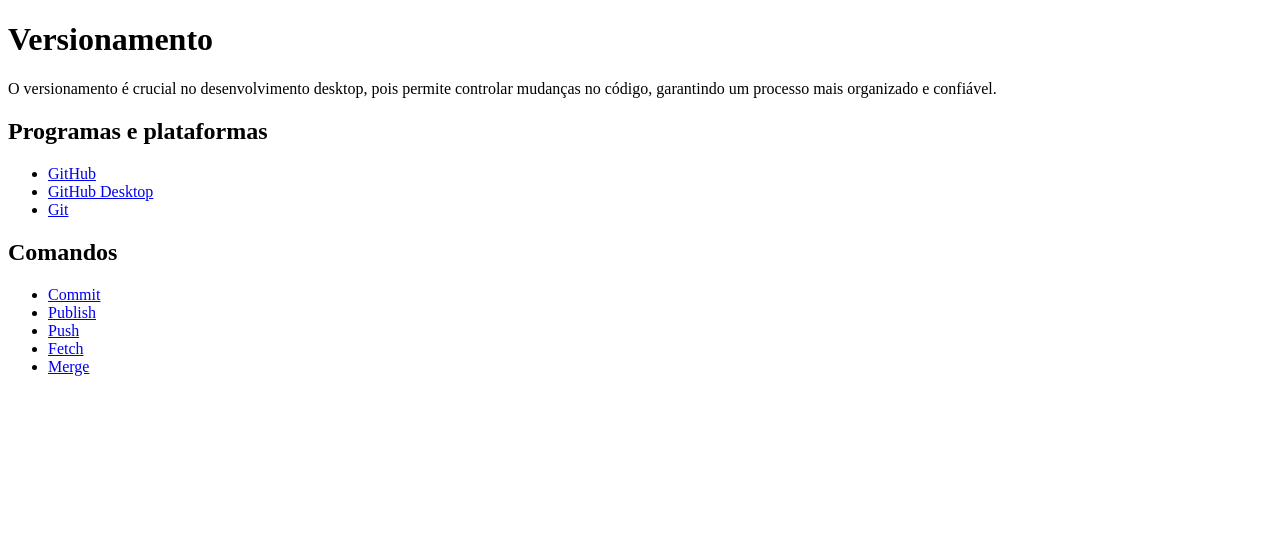
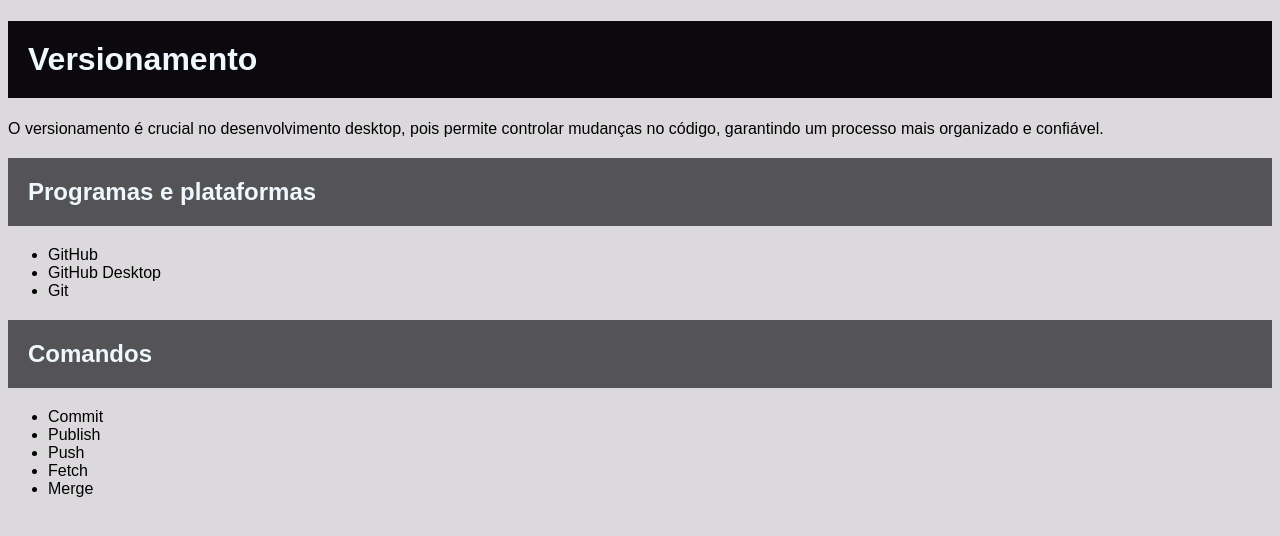
Before and after one commit to mariacheetos/Versionamento, a plain HTML site: page index.html in a window 1280 px wide. Drawn offline with Linux system fonts and the light colour scheme.

Commit message:
mudanca
mudanca

```diff
--- /dev/null
+++ b/css/style.css
@@ -0,0 +1,27 @@
+*{
+    font-family: Arial, Helvetica, sans-serif;
+    background-color: rgb(220, 217, 221);
+}
+
+h1 {
+display: flex;
+text-align: center;
+padding: 20px;
+background-color: #040107f6;
+color: aliceblue;
+}
+
+h2 {
+display: flex;
+padding: 20px;
+background-color: #0000009d;
+color: aliceblue;
+}
+
+a {
+    text-decoration: none;
+    color: black;
+}
+a:hover {
+    color: aliceblue;
+}
--- a/index.html
+++ b/index.html
@@ -4,6 +4,7 @@
 <head>
     <meta charset="UTF-8">
     <meta name="viewport" content="width=device-width, initial-scale=1.0">
+    <link rel="stylesheet" href="css/style.css">
     <title>Versionamento</title>
 </head>
 
```
